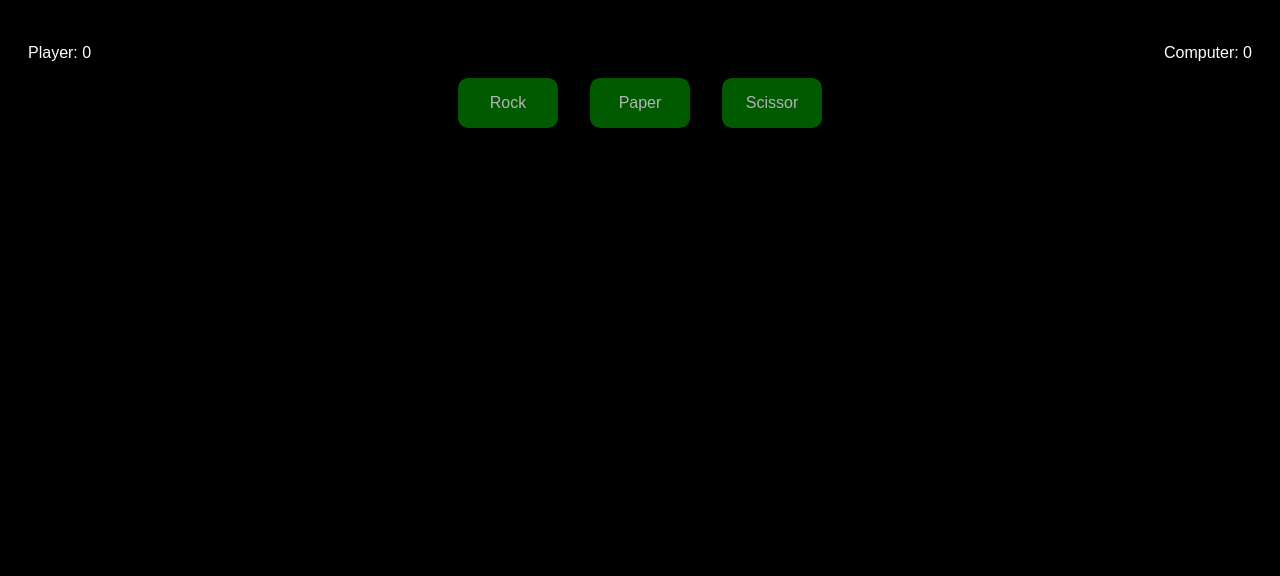
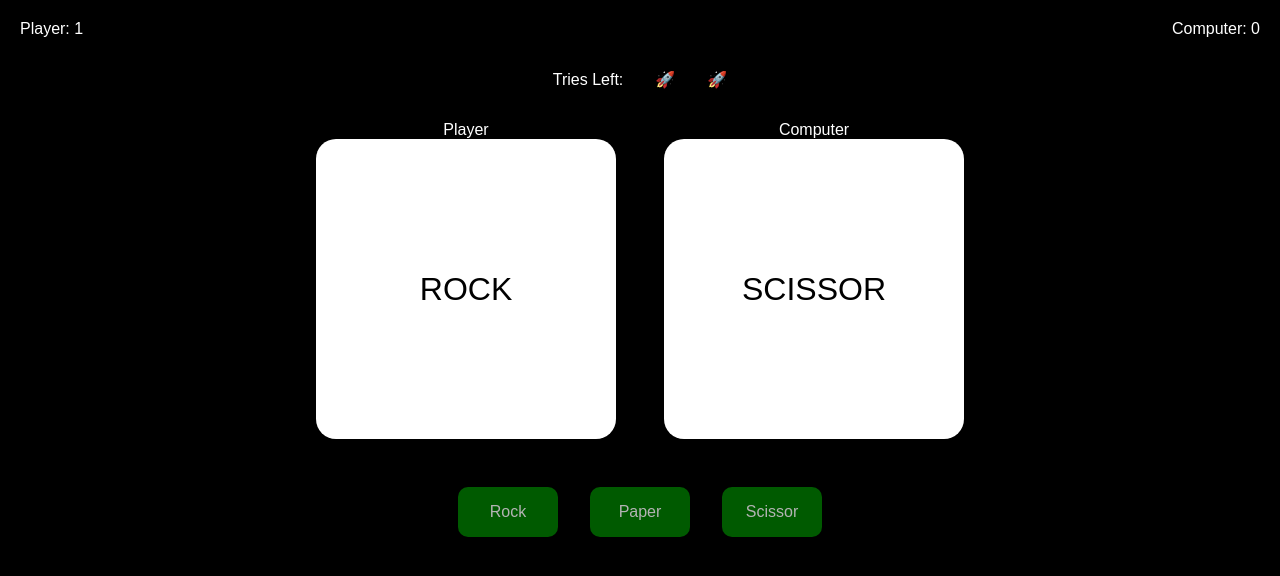
Before and after one commit to imdigitalashish/COTM-AISC-RPS-Challenge, a website: page gui/src/gamescreen.html in a window 1280 px wide. Both pictures are taken after a click on the element "Rock". Shown: the top 576 px of the page. Drawn offline with Linux system fonts and the light colour scheme.

Commit message:
Main Scree Completed; Game Logic Done; Server Backend Done

```diff
--- a/gui/src/gamescreen.html
+++ b/gui/src/gamescreen.html
@@ -8,8 +8,31 @@
     <title>Document</title>
 
     <style>
+        * {
+            margin: 0;
+            padding: 0;
+            box-sizing: border-box;
+        }
+
         body {
             background-color: black;
+
+        }
+
+        body::-webkit-scrollbar {
+            display: none;
+            overflow: hidden;
+        }
+
+        .appScreen {
+            overflow: hidden;
+            /* height: 100vh; */
+        }
+
+
+
+        .gameScreen {
+            height: 100vh;
         }
 
         .container {
@@ -21,6 +44,7 @@
             color: white;
             display: flex;
             justify-content: space-between;
+            padding-bottom: 2em;
 
         }
 
@@ -41,11 +65,63 @@
             cursor: pointer;
             transition: all 0.6s;
             opacity: 70%;
+            display: flex;
+            justify-content: center;
+            align-items: center;
         }
 
         .playerMoves>.button:hover {
             transform: scale(1.05);
             opacity: 100%;
+        }
+
+
+
+        .movesDisplay {
+            display: flex;
+            justify-content: center;
+            gap: 3em;
+            margin-bottom: 3em;
+            color: white;
+            text-align: center;
+
+        }
+
+        .movesDisplay .display {
+            height: 300px;
+            width: 300px;
+            border-radius: 20px;
+            background: white;
+            color: black;
+            display: flex;
+            align-items: center;
+            text-align: center;
+        }
+
+        .display>p {
+            width: 100%;
+            font-size: 2em;
+        }
+
+        .button>p {
+            pointer-events: none;
+            text-align: center;
+        }
+
+
+        .tries {
+            color: white;
+            align-items: center;
+            display: flex;
+            justify-content: center;
+            gap: 2em;
+            padding-bottom: 2em;
+
+        }
+
+
+        .concludeScreen {
+            height: 100vh;
         }
     </style>
 </head>
@@ -53,6 +129,8 @@
 <body>
 
 
+    <div class="appScreen">
+        <div class="gameScreen">
             <div class="container">
                 <div class="scoreScreen">
                     <p class="playerScore">
@@ -62,21 +140,41 @@
                         Computer: 0
                     </p>
                 </div>
-
+                <div class="tries">
+                    <p>Tries Left: </p>
+                    <span></span>
+                    <span>🚀</span>
+                    <span>🚀</span>
+                </div>
+                <div class="movesDisplay">
+                    <div>
+                        <p>Player</p>
+                        <div class="display">
+                            <p class="playerDisplay"></p>
+                        </div>
+                    </div>
+                    <div>
+                        <p>Computer</p>
+                        <div class="display">
+                            <p class="computerDisplay"></p>
+                        </div>
+                    </div>
+                </div>
                 <div class="playerMoves">
-            <div class="rock button">
+                    <div data-move="rock" class="button">
                         <p>Rock</p>
                     </div>
-            <div class="rock button">
+                    <div data-move="paper" class="button">
                         <p>Paper</p>
-
                     </div>
-            <div class="rock button">
+                    <div data-move="scissor" class="button">
                         <p>Scissor</p>
-
                     </div>
                 </div>
-
+            </div>
+        </div>
+        <div class="concludeScreen">
+        </div>
     </div>
 
 
@@ -88,14 +186,99 @@
                 this.playerName = "";
                 this.computerScore = 0;
                 this.playerScore = 0;
+                this.addListeners();
+
+                this.tries = 3;
+                this.fillTries();
+                this.playerDisplay = document.querySelector(".playerDisplay");
+                this.computerDisplay = document.querySelector(".computerDisplay");
+
+            }
+
+            fillTries() {
+                document.querySelectorAll(".tries > span").forEach((e) => {
+                    e.remove();
+                });
+
+                [...Array(this.tries)].forEach((_) => {
+                    let span = document.createElement("span");
+                    span.innerHTML = "🚀";
+                    document.querySelector(".tries").appendChild(span);
+                })
+            }
+
+            updateScores() {
+                document.querySelector(".playerScore").innerHTML = `Player: ${this.playerScore}`;
+                document.querySelector(".computerScore").innerHTML = `Computer: ${this.computerScore}`;
             }
 
 
 
+            playComputer() {
+                let choices = ['rock', 'paper', 'scissor'];
+
+                return choices[Math.floor(Math.random() * choices.length)];
+
+            }
+
+            moves = { rock: "rock", paper: "paper", scissor: "scissor" };
+
+            startGame(playerMove) {
+                let player2 = this.playComputer();
+
+                let player1 = playerMove;
+
+                this.playerDisplay.innerHTML = player1.toUpperCase();
+                this.computerDisplay.innerHTML = player2.toUpperCase();
+
+                console.log(`player move: ${player1}, computer move: ${player2}`)
+
+                if (player1 === player2) {
+                    console.log("It's a draw!");
+                } else if (player1 === "rock") {
+                    if (player2 === "scissor") {
+                        console.log("Human wins!");
+                        this.playerScore++;
+                    } else {
+                        console.log("Computer wins!");
+                        this.computerScore++;
+                    }
+                } else if (player1 === "paper") {
+                    if (player2 === "rock") {
+                        console.log("Human wins!");
+                        this.playerScore++;
+                    } else {
+                        console.log("Computer wins!");
+                        this.computerScore++;
+                    }
+                } else if (player1 === "scissor") {
+                    if (player2 === "paper") {
+                        console.log("Human wins!");
+                        this.playerScore++;
+                    } else {
+                        console.log("Computer wins!");
+                        this.computerScore++;
+                    }
+                }
+                this.updateScores();
+
+                player1 != player2 ? this.tries-- : "";
+                if (this.tries === 0) {
+                    console.log("STOP THE GAME");
+                    document.querySelector(".appScreen").style.transform = "translateY(-100vh)";
+                }
+                this.fillTries();
+            }
 
 
+            addListeners() {
+                document.querySelectorAll(".playerMoves > .button").forEach(e => {
 
-
+                    e.addEventListener("click", (e) => {
+                        this.startGame((e.target.getAttribute("data-move")));
+                    })
+                })
+            }
 
         }
 
```
Also changed, not shown: gui/src/index.html (+2 -2 lines), 1 other file. Lines whose indentation alone changed are shown as unchanged.
